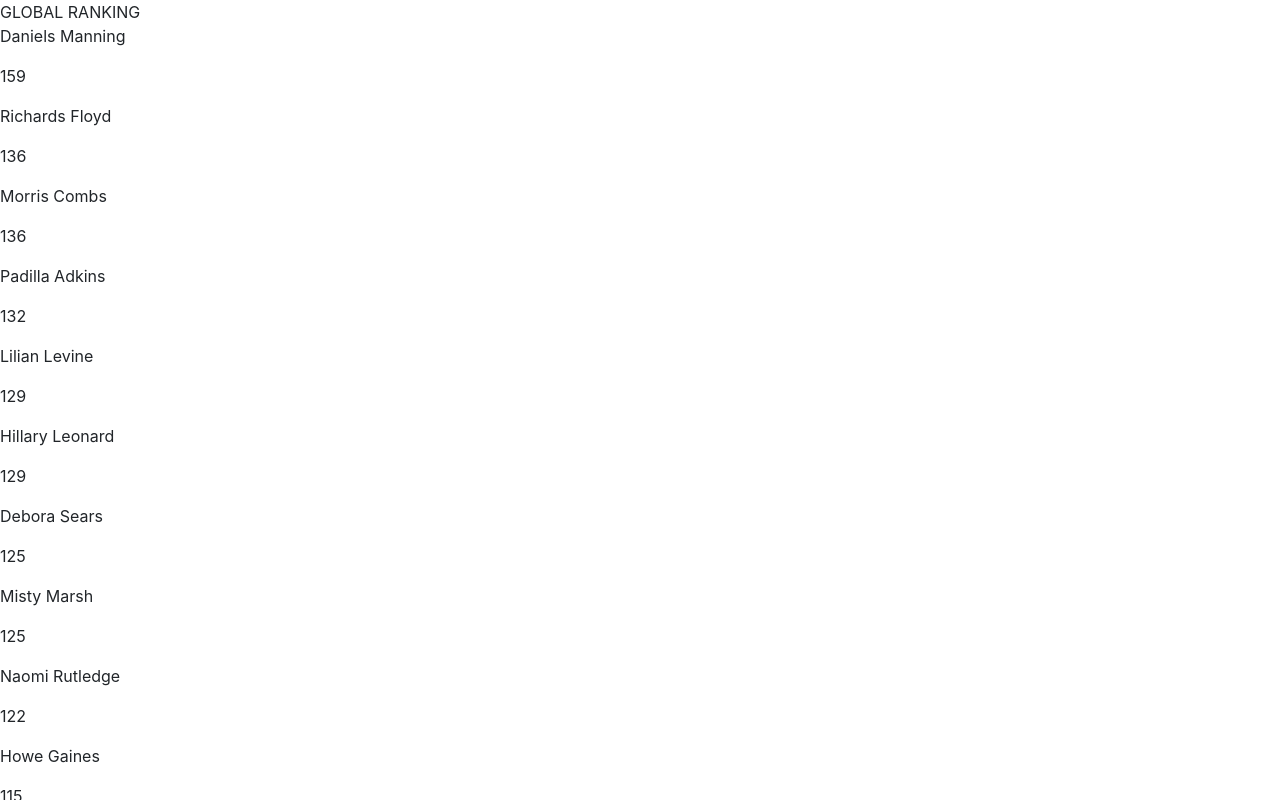
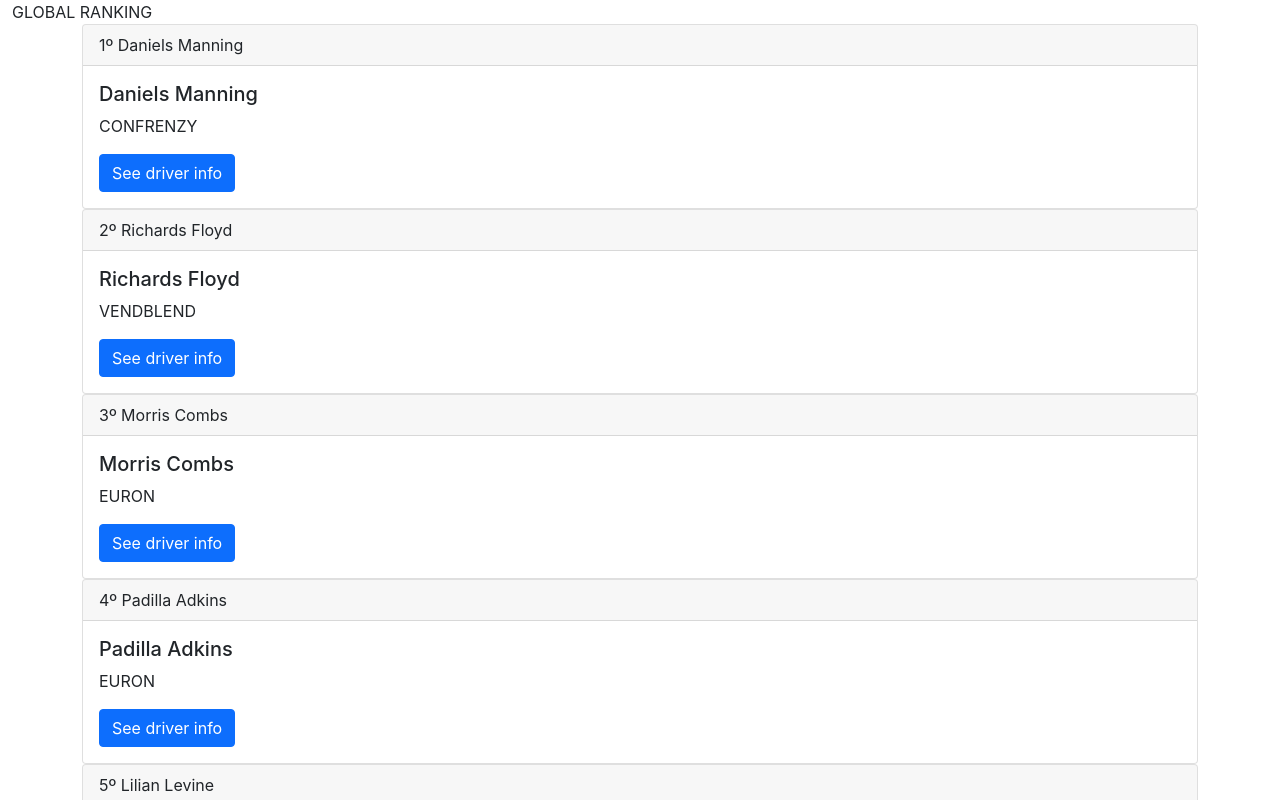
Before and after one commit to aaronparres/devaway-racing-services-project, a React (Create React App) app: page / in a window 1280 px wide. Shown: the top 800 px of the page. Built offline with nearby package versions, Linux system fonts and the light colour scheme.

Commit message:
Testing Bootstrap classes with globalRanking data

```diff
--- a/src/App.js
+++ b/src/App.js
@@ -90,12 +90,24 @@ const App = () => {
   }
 
   return (
-    <>
+    <div className="container-fluid">
       GLOBAL RANKING
-      {globalRanking && globalRanking.map((element, i) => (<div key={i}><p>{element.name}</p><p>{element.counter}</p></div>))}
+      {globalRanking && globalRanking.map((element, i) => (
+        <div key={i} className="container">
+          <div className="card">
+            <div className="card-header">
+              {`${i + 1}º `}{element.name}
+            </div>
+            <div className="card-body">
+              <h5 className="card-title">{element.name}</h5>
+              <p className="card-text">{element.team}</p>
+              <button className="btn btn-primary">See driver info</button>
+            </div>
+          </div>
+        </div>))}
       Race 1 .... n
       Driver 1 ... n
-    </>
+    </div>
   );
 }
 
```
